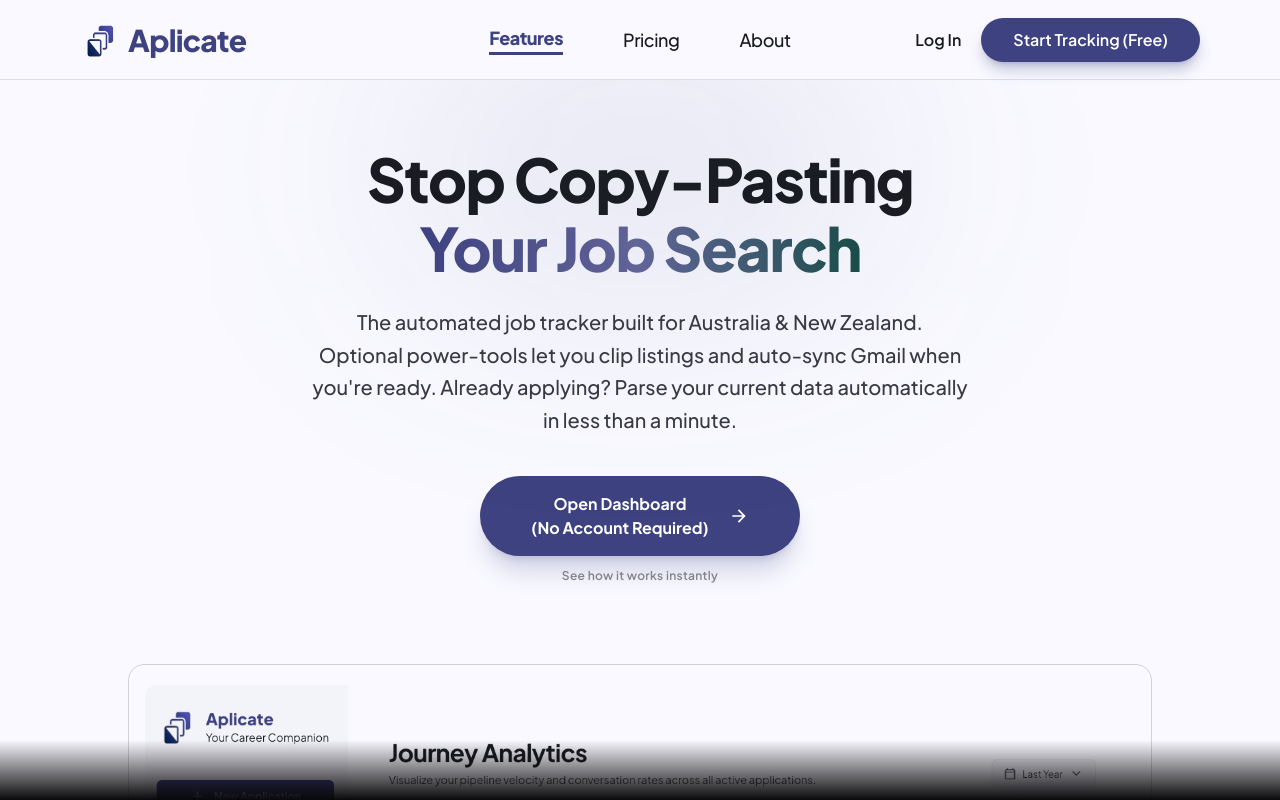
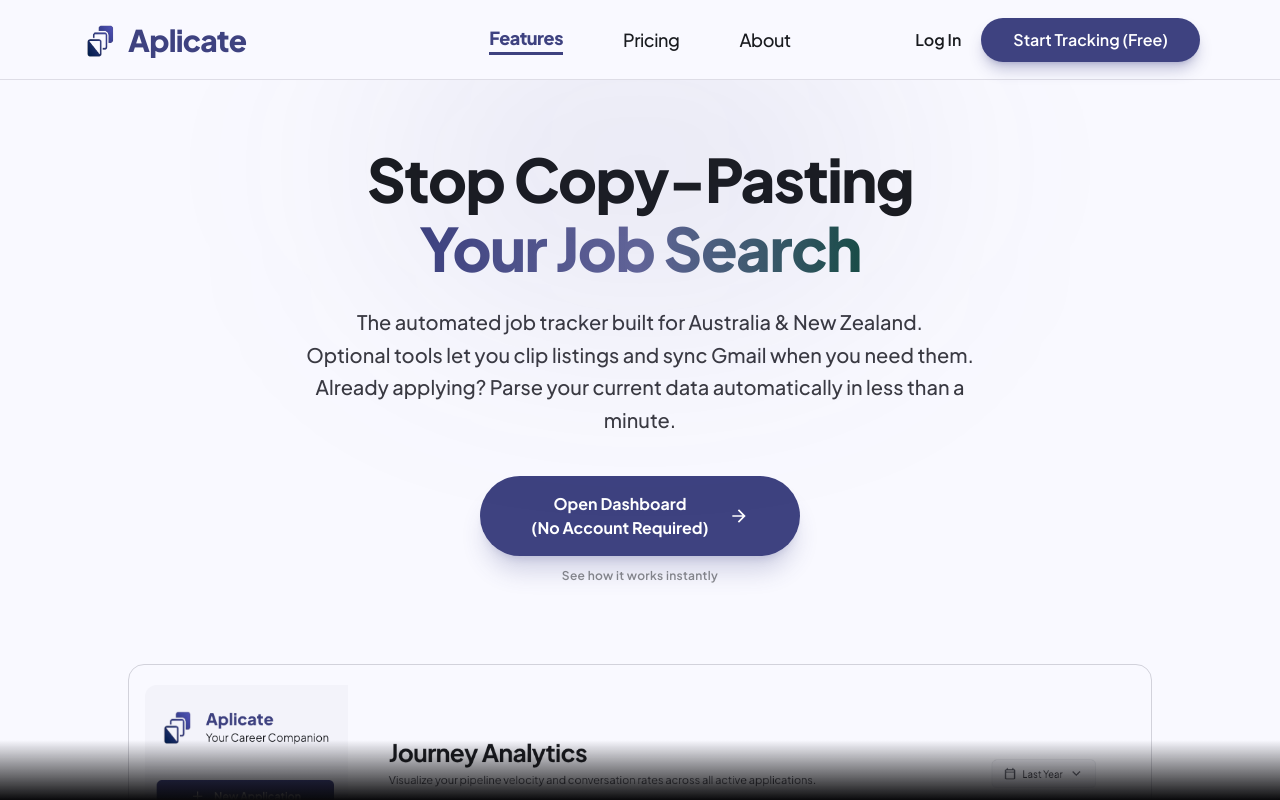
Before and after one commit to Galvatar/Aplicate, a Next.js app: page / in a window 1280 px wide. Built offline with nearby package versions, Linux system fonts and the light colour scheme; no server answers.

Commit message:
Slight wording tweak on the landing card

```diff
--- a/app/page.tsx
+++ b/app/page.tsx
@@ -60,7 +60,7 @@ export default function Home() {
             className="mt-6 max-w-2xl text-lg md:text-xl text-on-surface-variant font-medium leading-relaxed"
           >
             <h1>The automated job tracker built for Australia & New Zealand.</h1>
-            Optional power-tools let you clip listings and auto-sync Gmail when you're ready.
+            Optional tools let you clip listings and sync Gmail when you need them.
             Already applying? Parse your current data automatically in less than a minute.
           </motion.div>
 
```
